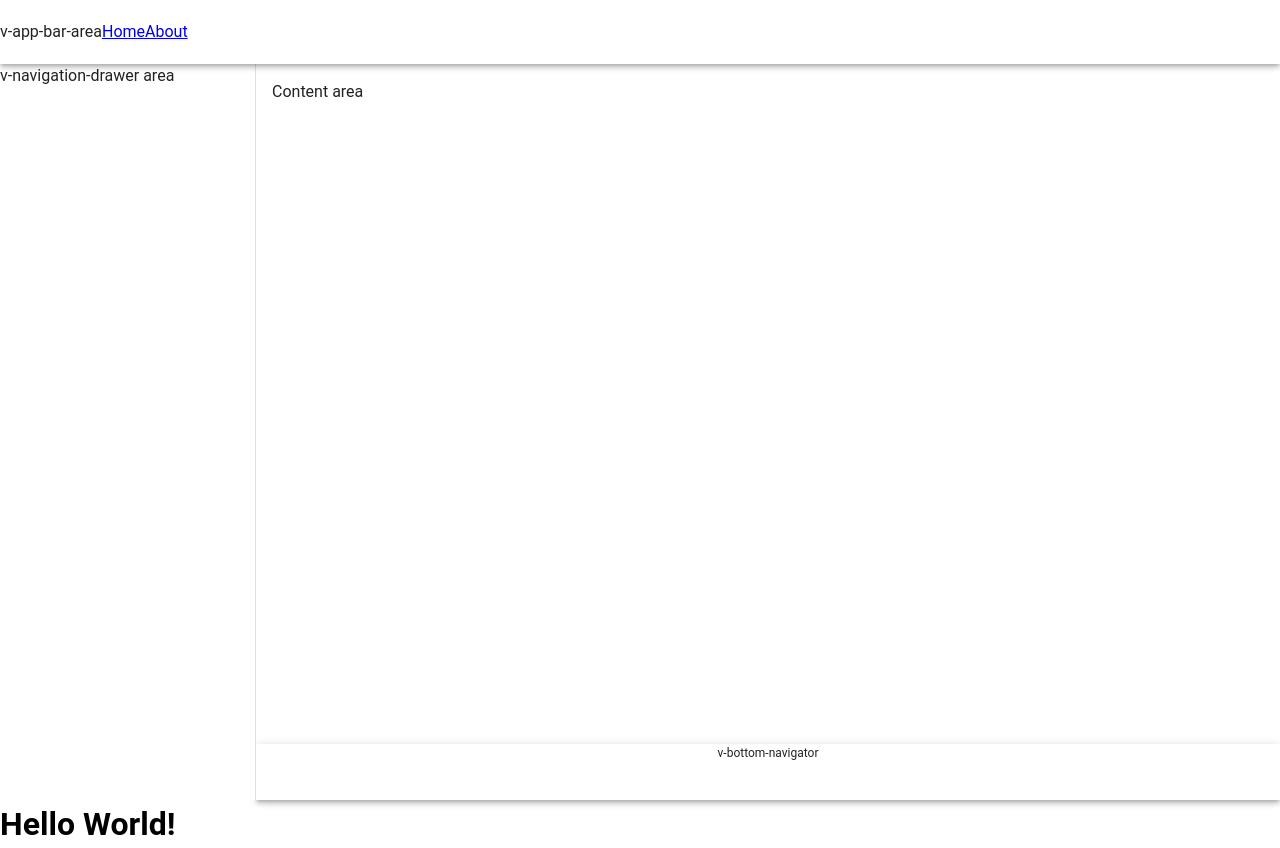
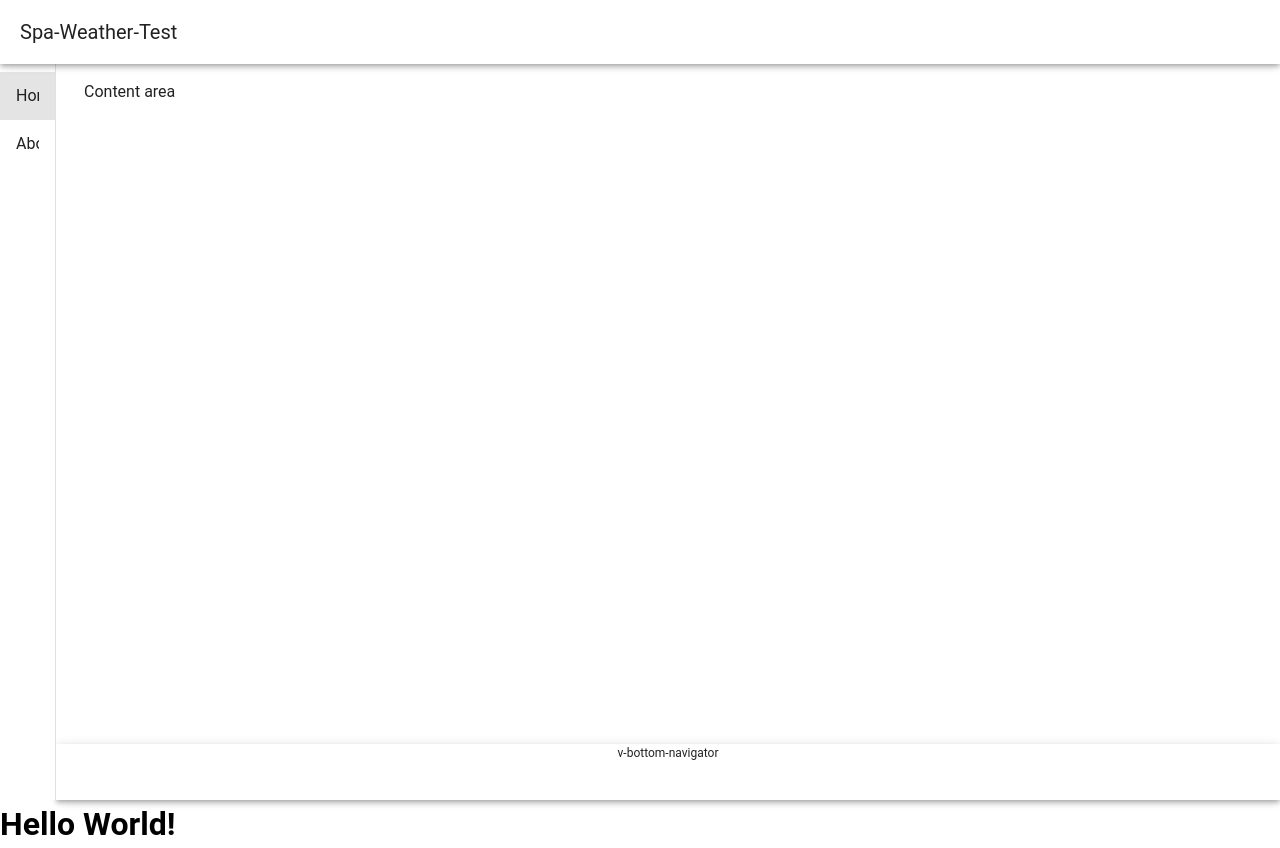
Before and after one commit to Nikos-kun/spa-weather-test, a Vue app: page / in a window 1280 px wide. Built offline with nearby package versions, Linux system fonts and the light colour scheme.

Commit message:
Added the routing links to v-navigation-drawer

```diff
--- a/src/App.vue
+++ b/src/App.vue
@@ -1,12 +1,16 @@
 <template>
   <v-app>
-    <v-app-bar
-      >v-app-bar-area
-      <RouterLink class="router-link" to="/">Home</RouterLink>
-      <RouterLink class="router-link" to="/about">About</RouterLink>
+    <v-app-bar>
+      <v-app-bar-title>Spa-Weather-Test</v-app-bar-title>
     </v-app-bar>
 
-    <v-navigation-drawer>v-navigation-drawer area</v-navigation-drawer>
+    <v-navigation-drawer v-model="drawer" location="left" expand-on-hover rail>
+      <v-list :items="items">
+        <v-list-item v-for="(item, i) in items" :key="i" :to="item.route">{{
+          item.title
+        }}</v-list-item>
+      </v-list>
+    </v-navigation-drawer>
 
     <v-main>
       <v-container>Content area</v-container>
@@ -18,9 +22,29 @@
 </template>
 
 <script>
-import { RouterLink, RouterView } from "vue-router";
+import { RouterView } from "vue-router";
 
-export default {};
+export default {
+  data() {
+    return {
+      drawer: true,
+      items: [
+        {
+          title: "Home",
+          route: "/",
+        },
+        {
+          title: "About",
+          route: "/about",
+        },
+      ],
+    };
+  },
+};
 </script>
 
-<style scoped></style>
+<style lang="css" scoped>
+.router-link {
+  background-color: beige;
+}
+</style>
```
